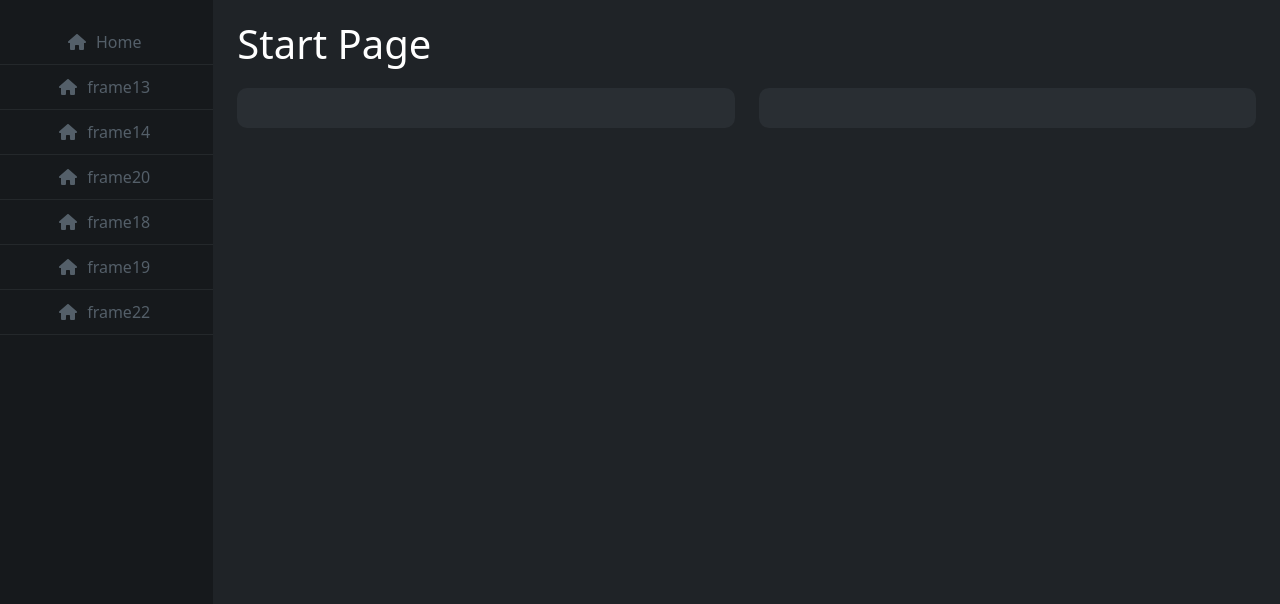
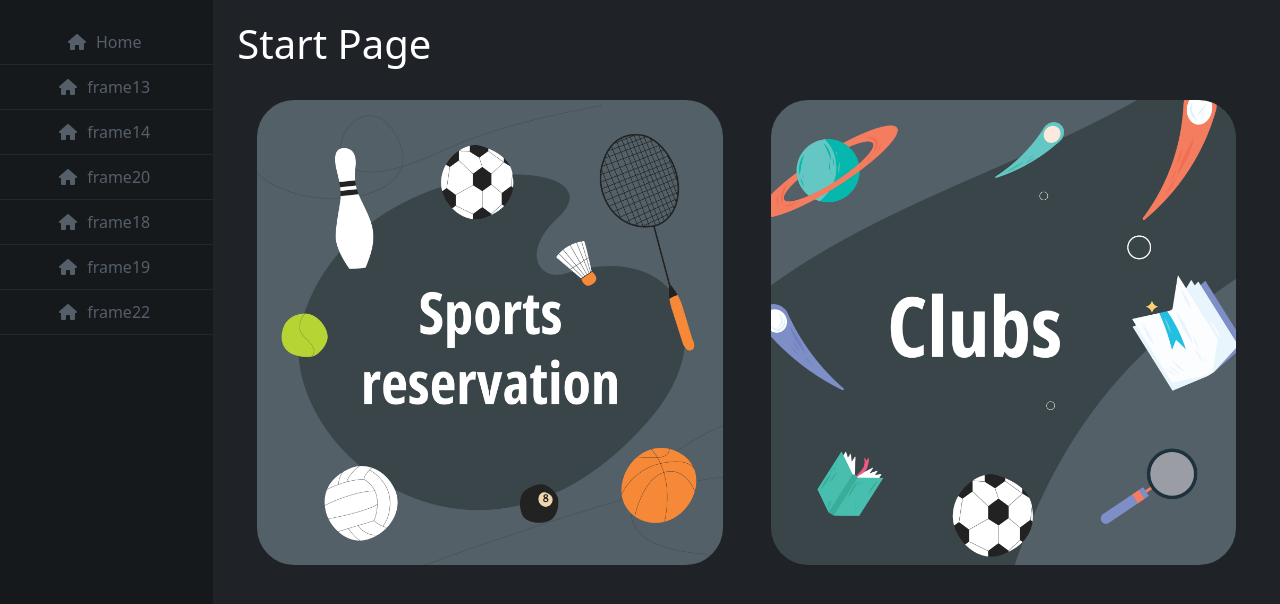
Before and after one commit to RN848/KFUPM-Hup, a React (Create React App) app: page / in a window 1280 px wide. Shown: the top 604 px of the page. Built offline with nearby package versions, Linux system fonts and the light colour scheme.

Commit message:
adding home page

```diff
--- a/src/pages/Home.js
+++ b/src/pages/Home.js
@@ -3,6 +3,7 @@ import "../styles/main.css";
 import "../styles/master.css";
 import Row from "react-bootstrap/Row";
 import Col from "react-bootstrap/Col";
+import { Image } from "react-bootstrap";
 import Form from "react-bootstrap/Form";
 import Button from "react-bootstrap/Button";
 import { useState } from "react";
@@ -12,6 +13,9 @@ import { Textarea } from "../components/Inputs";
 import { Radio } from "../components/Inputs";
 import { Uplode } from "../components/Inputs";
 import { Link } from "../components/Inputs";
+
+import reserve from "../images/home/reserve.jpg";
+import clups from "../images/home/clups.jpg";
 
 const Home = () => {
   const [inputs, setInputs] = useState({
@@ -28,12 +32,34 @@ const Home = () => {
     <Body>
       <div className="body">
         <h1>Start Page</h1>
-        <Row className={"g-4 wid-row"} md={2} sm={1} xs={1}>
-          <Col>
-            <div className="wid-colum"></div>
+        <Row className={"g-2 wid-row"} md={2} sm={1} xs={1}>
+          <Col style={{ margin: "0" }}>
+            <div
+              className="wid-colum"
+              style={{
+                backgroundColor: "transparent",
+              }}
+            >
+              <a href="">
+                <Image
+                  src={reserve}
+                  style={{ maxWidth: "100%", borderRadius: "8%" }}
+                />
+              </a>
+            </div>
           </Col>
-          <Col>
-            <div className="wid-colum"></div>
+          <Col style={{ margin: "0" }}>
+            <div
+              className="wid-colum"
+              style={{ backgroundColor: "transparent" }}
+            >
+              <a href="">
+                <Image
+                  src={clups}
+                  style={{ maxWidth: "100%", borderRadius: "8%" }}
+                />
+              </a>
+            </div>
           </Col>
         </Row>
       </div>
```
Also changed, not shown: src/images/home/clups.jpg (added), src/images/home/reserve.jpg (added).
